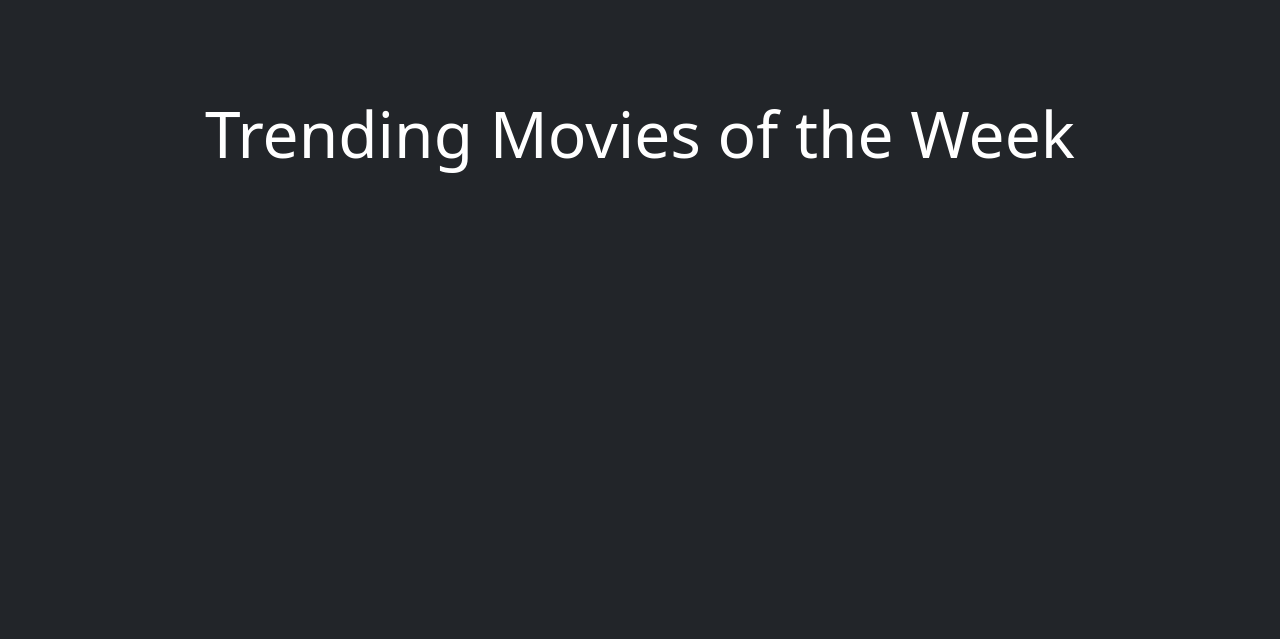
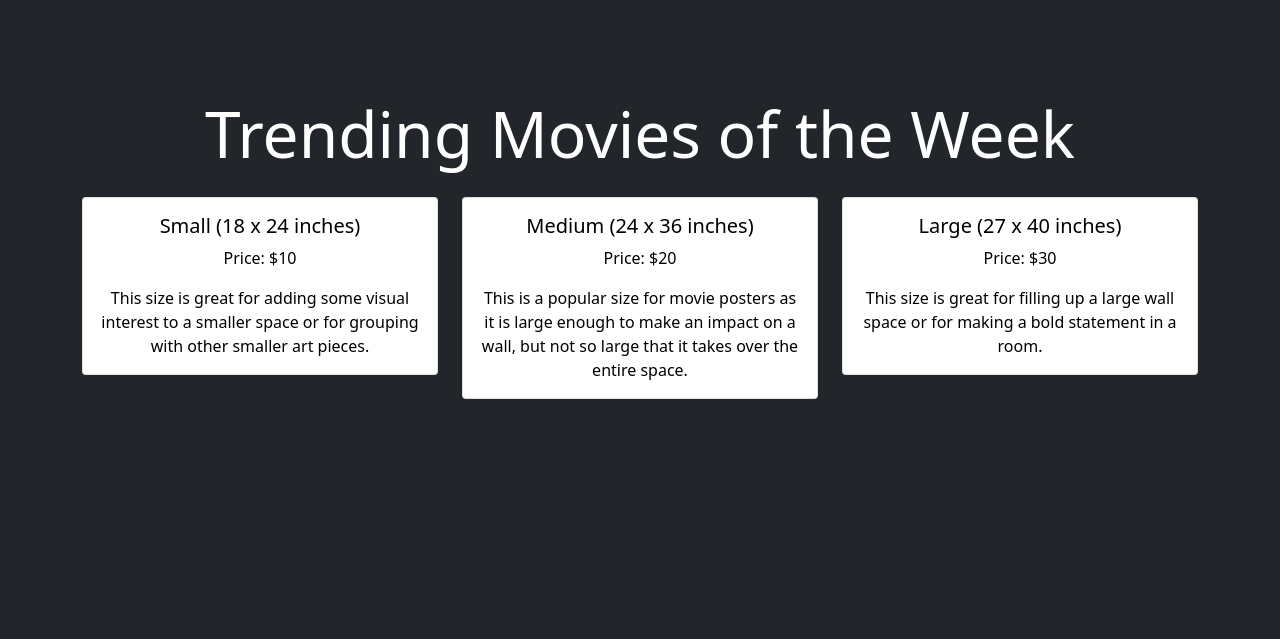
Before and after one commit to mariodelacruzjr/Rank-My-Movies, a Django app: page /search/ in a window 1280 px wide. Shown: the part 74-713 px from the top of the page. Run offline with Django 4.2, Linux system fonts and the light colour scheme; a user stored in the database is signed in; data comes from the database, SQL or seed files in the repository; both versions use the stored data as it was after the commit; some libraries are stand-ins or nearby versions.

Commit message:
added sizes to posters

```diff
--- a/home/static/home/base.css
+++ b/home/static/home/base.css
@@ -15,3 +15,11 @@ body {
     color: white !important;
 
 }
+.card-text{
+    color: black;
+}
+
+.cart-poster-image{
+    max-width: 100px;
+    max-height: 100px;
+}
--- a/home/templates/dashboard.html
+++ b/home/templates/dashboard.html
@@ -3,6 +3,44 @@
 <main class="px-3 mb-5 mt-5">
 
   {% include 'trending.html' %}
+  <div class="container">
+    <div class="row">
+      <div class="col-md-4">
+        <div class="card">
+          <div class="card-body">
+            <h5 class="card-title">Small (18 x 24 inches)</h5>
+            <p class="card-text">Price: $10</p>
+            <p class="card-text">This size is great for adding some visual interest to a smaller space or for grouping with other smaller art pieces.</p>
+          </div>
+        </div>
+      </div>
+      <div class="col-md-4">
+        <div class="card">
+          <div class="card-body">
+            <h5 class="card-title">Medium (24 x 36 inches)</h5>
+            <p class="card-text">Price: $20</p>
+            <p class="card-text">This is a popular size for movie posters as it is large enough to make an impact on a wall, but not so large that it takes over the entire space.</p>
+          </div>
+        </div>
+      </div>
+      <div class="col-md-4">
+        <div class="card">
+          <div class="card-body">
+            <h5 class="card-title">Large (27 x 40 inches)</h5>
+            <p class="card-text">Price: $30</p>
+            <p class="card-text">This size is great for filling up a large wall space or for making a bold statement in a room.</p>
+
+          </div>
+        </div>
+      </div>
+    </div>
+  </div>
+
+
+
+
+
+
 </main>
 
 {% endblock %}
--- a/home/views.py
+++ b/home/views.py
@@ -3,7 +3,6 @@ import requests
 import json
 import openai
 import stripe
-from django.contrib.auth import get_user_model
 from .models import MovieImage, Movie, Token
 from django.core.files.temp import NamedTemporaryFile
 from urllib.request import urlopen
@@ -15,6 +14,7 @@ from django.contrib.auth.decorators import login_required
 from django.contrib.auth.forms import UserCreationForm
 from django.dispatch import receiver
 from django.contrib.auth.signals import user_logged_in
+
 @receiver(user_logged_in)
 def create_token(sender, user, request, **kwargs):
     # Check if the user already has a Token object
@@ -89,20 +89,26 @@ def add_to_cart(request, image_id):
 
     if cart_item:
         cart_item['quantity'] += 1
-        cart_item['price'] = float(cart_item['price']) + float(10)
+        cart_item['price'] = float(cart_item['price']) + float(request.POST.get('price'))
+        cart_item['size'] = request.POST.get('size') # Add selected size to cart
     else:
+        size = request.POST.get('size')
+        price = 10 if size == 'small' else 20 if size == 'medium' else 30
         cart[str(image_id)] = {
             'id': str(image.id),
             'title': image.movie.title,
             'image_url': image.image.url,
             'quantity': 1,
-            'price': float(10)
+            'price': float(price),
+            'size': size # Add selected size to cart
         }
 
     request.session['cart'] = cart
     print(f"cart is {cart}")
     print(f"cart items are {cart.items}")
     return redirect('cart_view')
+
+
 
 def cart_view(request):
     cart = request.session.get('cart', {})
@@ -175,7 +181,7 @@ def generate_image(request, mov_id):
     m_title = tmdb_response_json.get("title")
     # Try to retrieve a movie with the given mov_id from the database
     openai.api_key=settings.OPENAI_API_KEY
-    res = openai.Image.create(prompt=text_prompt, n=1, size="256x256")
+    res = openai.Image.create(prompt=text_prompt, n=1, size="1024x1024")
     image_url = res["data"][0]["url"]
     img_temp = NamedTemporaryFile()
     img_temp.write(urlopen(image_url).read())
```
Also changed, not shown: home/templates/cart.html (+8 -4 lines), home/templates/generated_image.html (+9 -0 lines), db.sqlite3, media/movie_images/Avatar_The_Way_of_Water.jpg (added), media/movie_images/Creed_III_DBxoURt.jpg (added), media/movie_images/Two_of_a_Kind.jpg (added), 6 other files.
